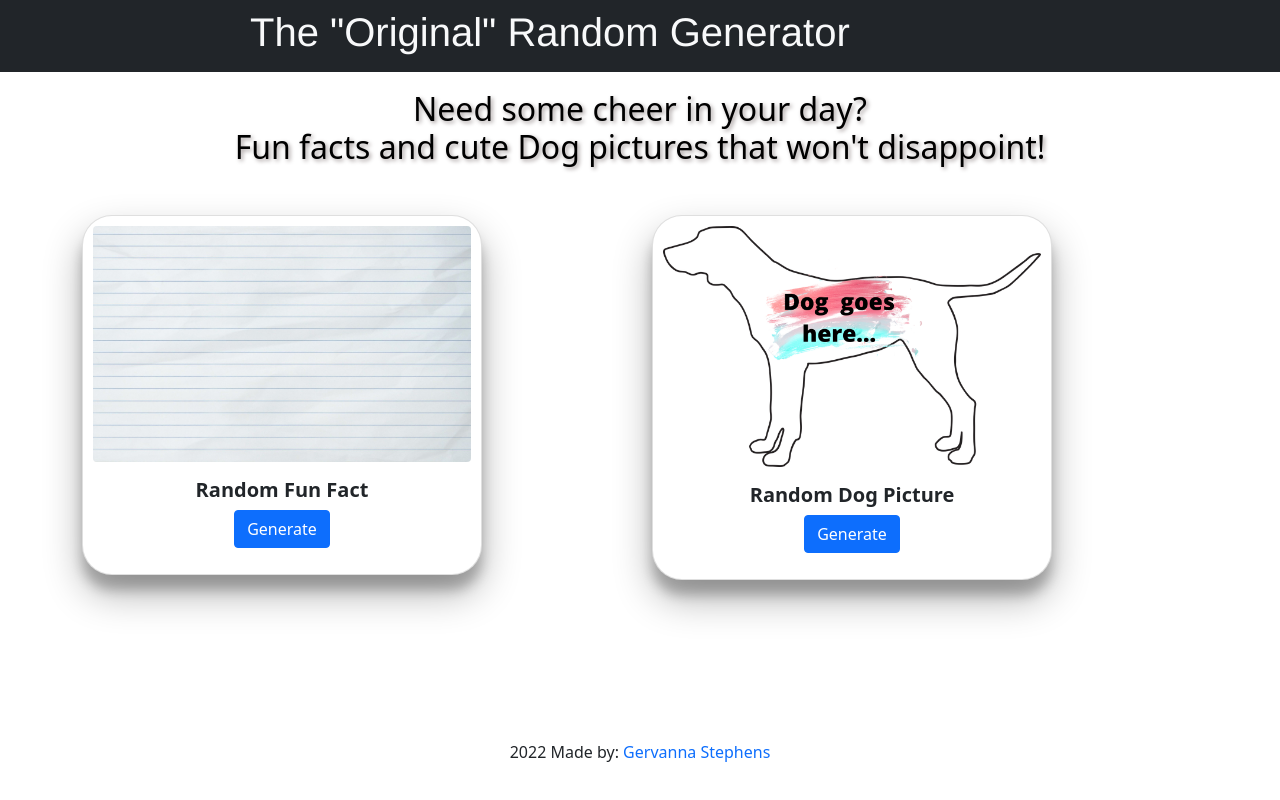
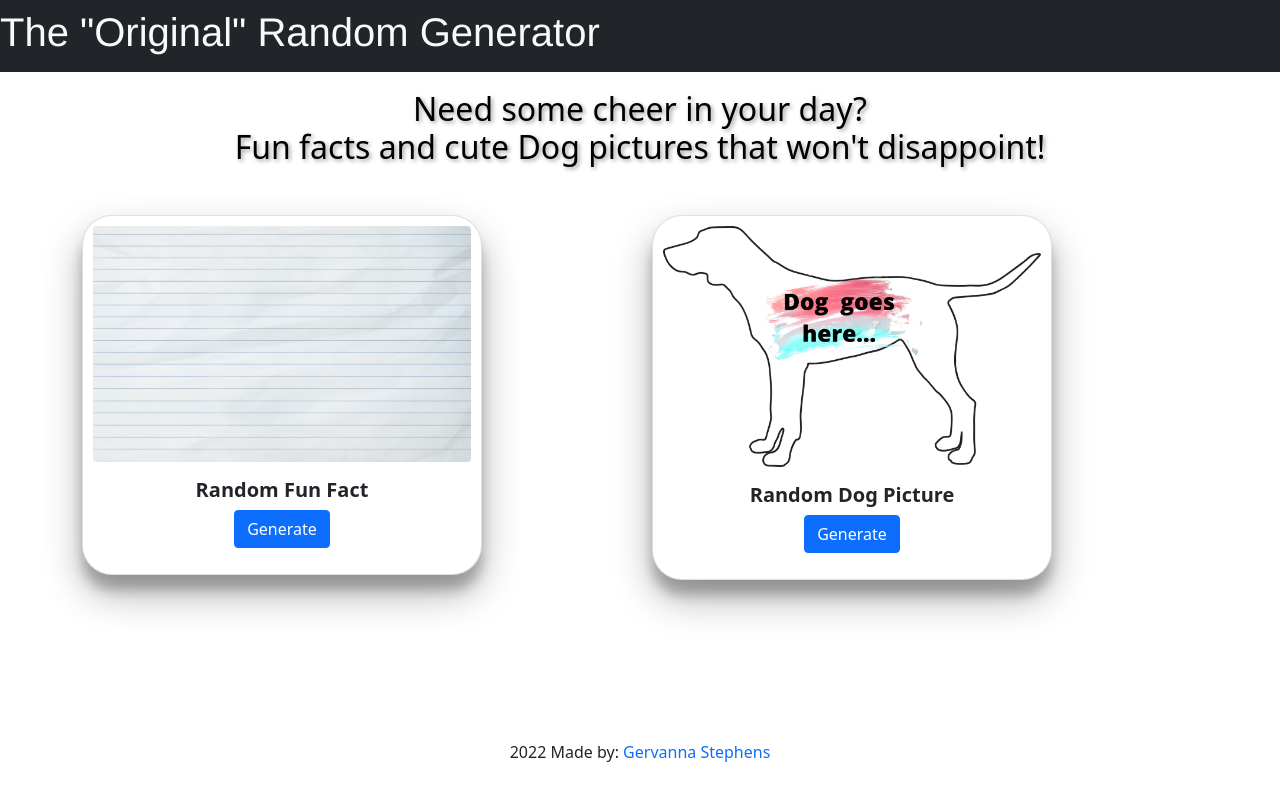
Before and after one commit to gervanna/Random-Generator, a plain HTML site: page index.html in a window 1280 px wide. Drawn offline with nearby package versions, Linux system fonts and the light colour scheme.

Commit message:
Update style.css

```diff
--- a/style.css
+++ b/style.css
@@ -3,7 +3,6 @@ body {
 }
 .container-fluid-nav{
     font-family: "Copperplate", Helvetica, sans-serif;
-    margin-left: 250px; /*was unable to use text-center or flex to center header - not sure why*/
 }
 .card {
     margin-top: 20px;
```
